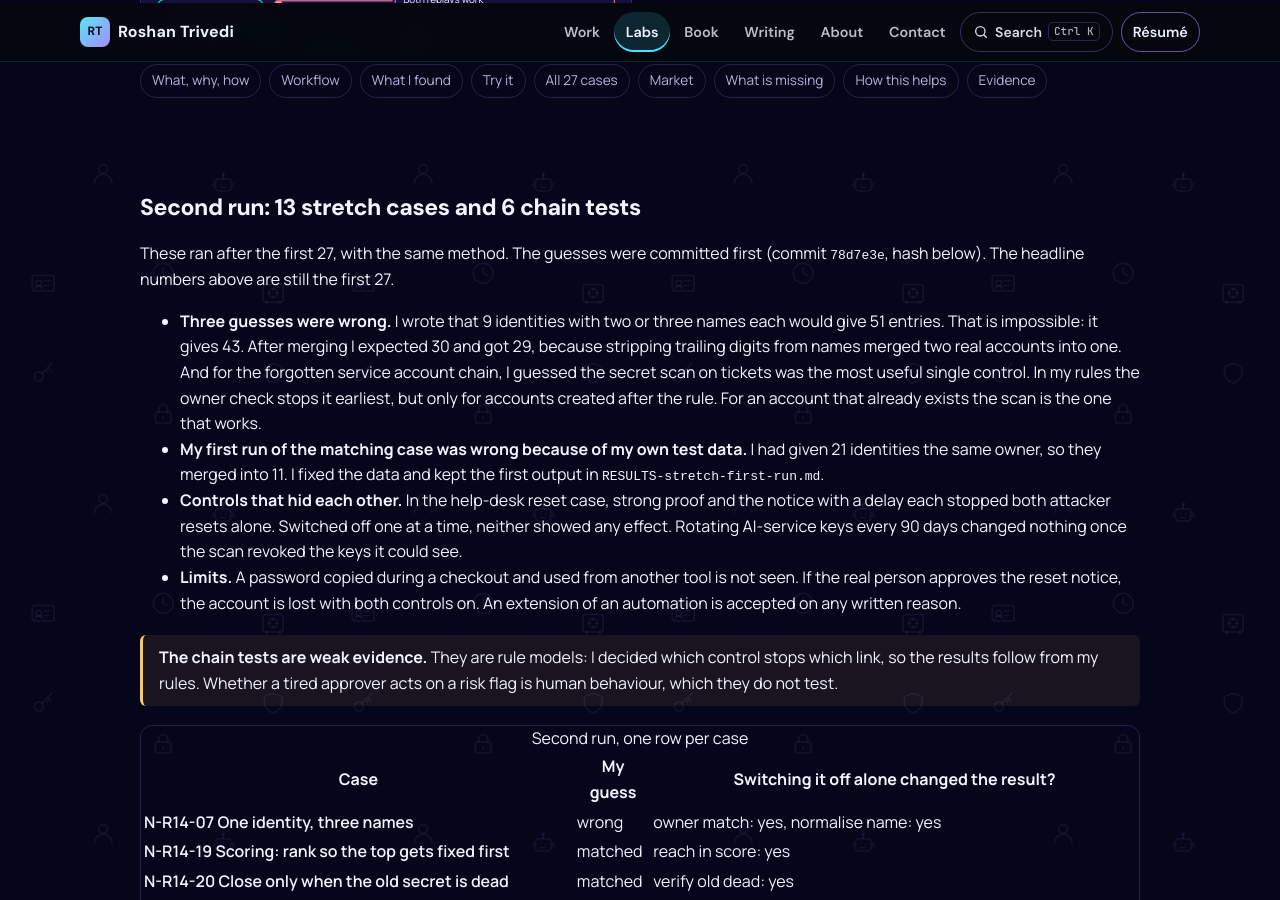
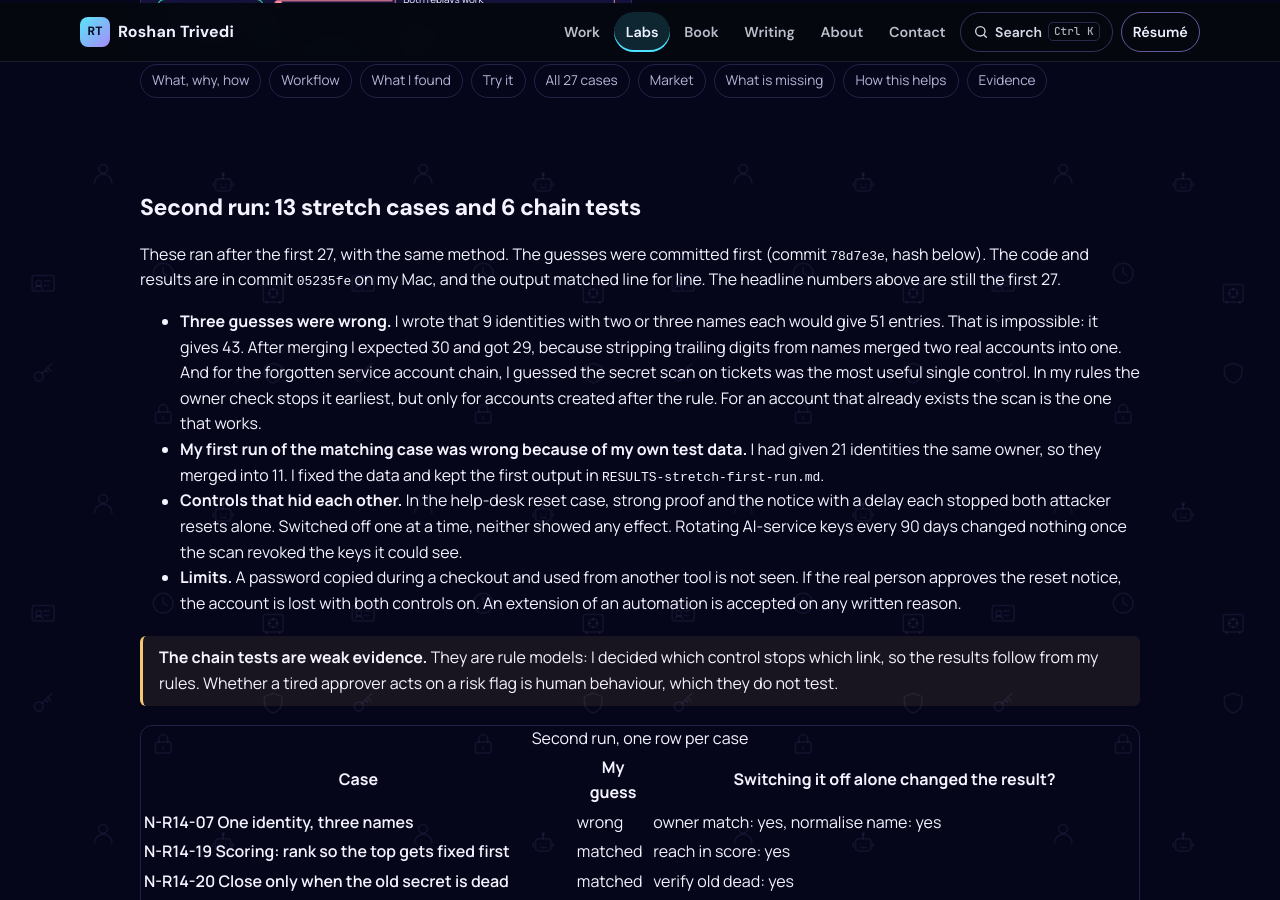
Before and after one commit to trivediroshan1-ui/trivediroshan1-ui.github.io, a Jekyll site: the page nhi-lab/index.html, which Jekyll copies as it is, in a window 1280 px wide and 900 px high, scrolled down 6559 px. Built offline with Jekyll 4.4.1, drawn with Linux system fonts in a browser that asks for light colours.

Commit message:
NHI lab: record Mac commit 05235fe for the second run

```diff
--- a/nhi-lab/index.html
+++ b/nhi-lab/index.html
@@ -355,7 +355,7 @@ SECRET_B = "t3S2r1Q0p9O8"</textarea></div>
 
   <section id="round2" aria-labelledby="r2-h">
     <h2 id="r2-h">Second run: 13 stretch cases and 6 chain tests</h2>
-    <p>These ran after the first 27, with the same method. The guesses were committed first (commit <code>78d7e3e</code>, hash below). The headline numbers above are still the first 27.</p>
+    <p>These ran after the first 27, with the same method. The guesses were committed first (commit <code>78d7e3e</code>, hash below). The code and results are in commit <code>05235fe</code> on my Mac, and the output matched line for line. The headline numbers above are still the first 27.</p>
     <ul>
       <li><strong>Three guesses were wrong.</strong> I wrote that 9 identities with two or three names each would give 51 entries. That is impossible: it gives 43. After merging I expected 30 and got 29, because stripping trailing digits from names merged two real accounts into one. And for the forgotten service account chain, I guessed the secret scan on tickets was the most useful single control. In my rules the owner check stops it earliest, but only for accounts created after the rule. For an account that already exists the scan is the one that works.</li>
       <li><strong>My first run of the matching case was wrong because of my own test data.</strong> I had given 21 identities the same owner, so they merged into 11. I fixed the data and kept the first output in <code>RESULTS-stretch-first-run.md</code>.</li>
--- a/scripts/nhi-lab-body.html
+++ b/scripts/nhi-lab-body.html
@@ -71,7 +71,7 @@ SECRET_B = "t3S2r1Q0p9O8"</textarea></div>
 
   <section id="round2" aria-labelledby="r2-h">
     <h2 id="r2-h">Second run: 13 stretch cases and 6 chain tests</h2>
-    <p>These ran after the first 27, with the same method. The guesses were committed first (commit <code>78d7e3e</code>, hash below). The headline numbers above are still the first 27.</p>
+    <p>These ran after the first 27, with the same method. The guesses were committed first (commit <code>78d7e3e</code>, hash below). The code and results are in commit <code>05235fe</code> on my Mac, and the output matched line for line. The headline numbers above are still the first 27.</p>
     <ul>
       <li><strong>Three guesses were wrong.</strong> I wrote that 9 identities with two or three names each would give 51 entries. That is impossible: it gives 43. After merging I expected 30 and got 29, because stripping trailing digits from names merged two real accounts into one. And for the forgotten service account chain, I guessed the secret scan on tickets was the most useful single control. In my rules the owner check stops it earliest, but only for accounts created after the rule. For an account that already exists the scan is the one that works.</li>
       <li><strong>My first run of the matching case was wrong because of my own test data.</strong> I had given 21 identities the same owner, so they merged into 11. I fixed the data and kept the first output in <code>RESULTS-stretch-first-run.md</code>.</li>
```
